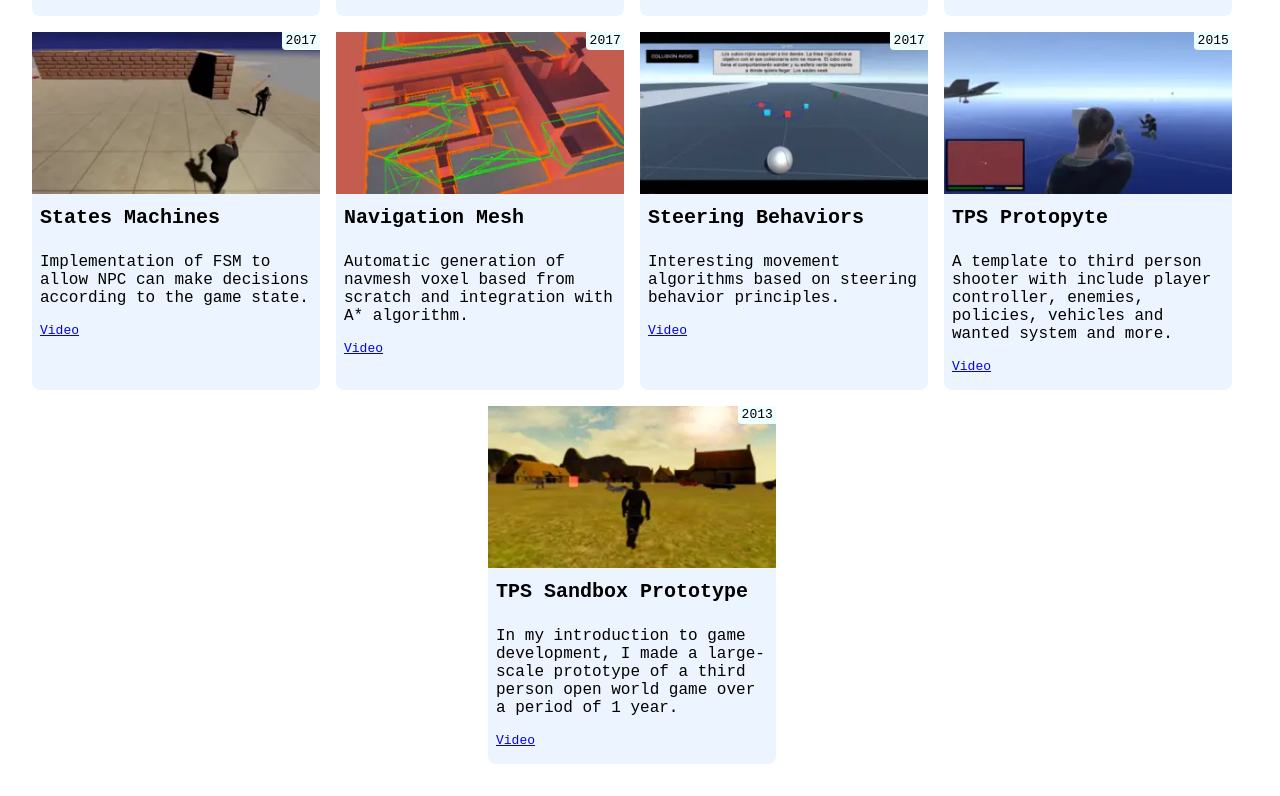
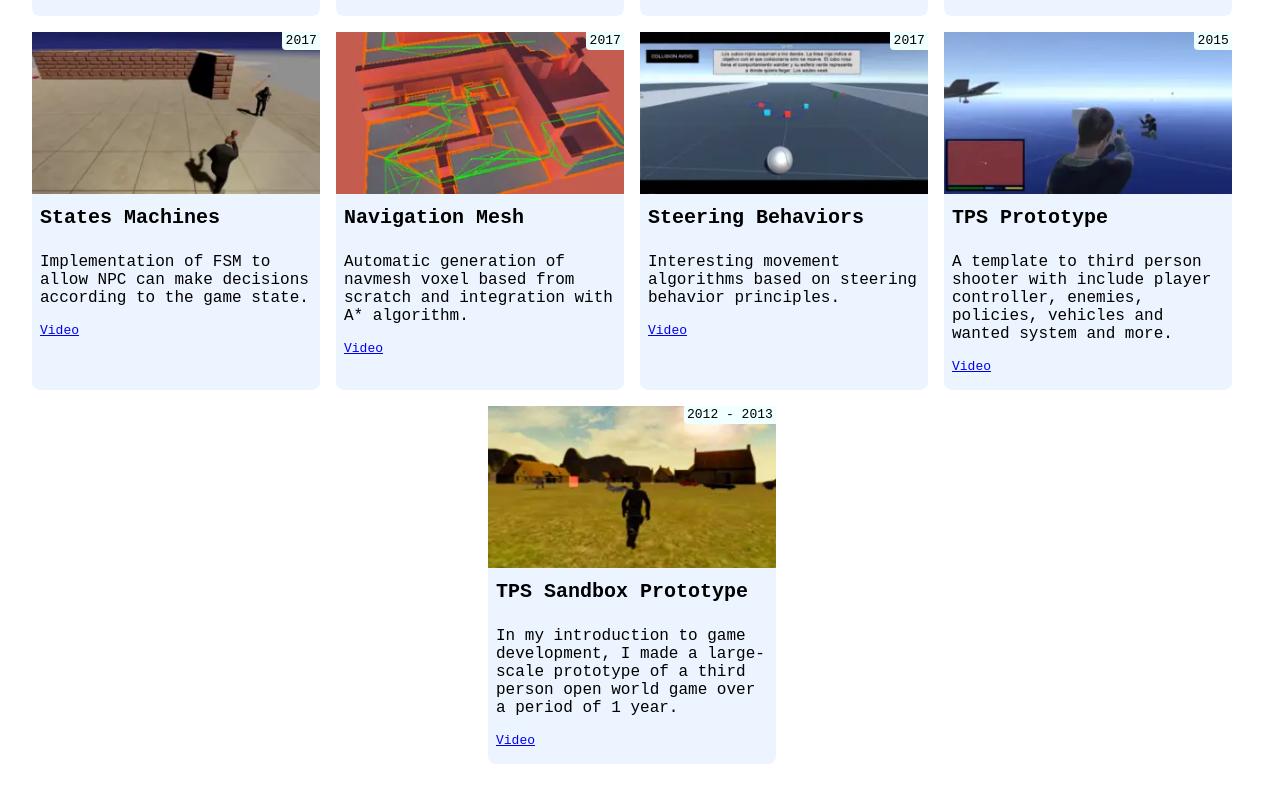
Before and after one commit to 02900/portfolio, an Angular app: page / in a window 1280 px wide. Shown: the part 1168-1964 px from the top of the page. Built offline with nearby package versions, Linux system fonts and the light colour scheme.

Commit message:
feat: minor improvements

```diff
--- a/src/app/constant/videogames.data.ts
+++ b/src/app/constant/videogames.data.ts
@@ -100,7 +100,7 @@ export const videogames: IProject[] = [
   },
   {
     cover: '/assets/vg/tps',
-    title: 'TPS Protopyte',
+    title: 'TPS Prototype',
     stack: 'Unity',
     description:
       'A template to third person shooter with include player controller, enemies, policies, vehicles and wanted system and more.',
@@ -124,6 +124,7 @@ export const videogames: IProject[] = [
         zelda: 'https://www.youtube.com/watch?v=jy9TMtB9WaE',
       },
     ],
+    startDate: 2012,
     endDate: 2013,
   },
 ];
```
